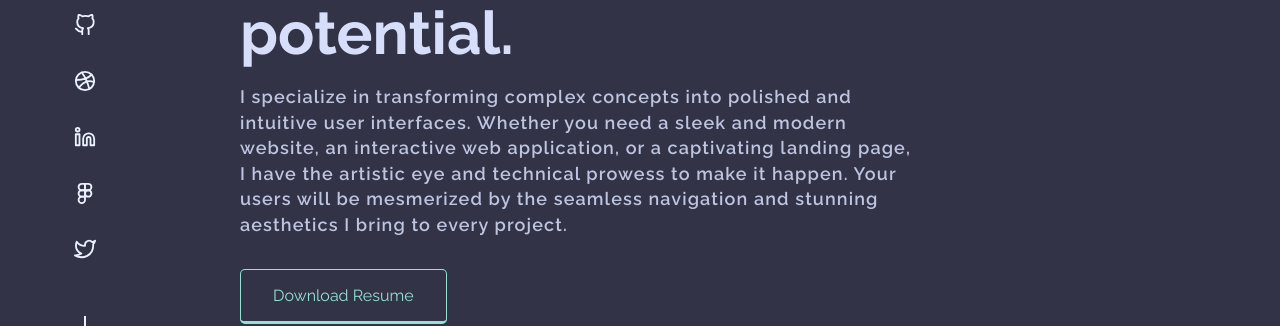
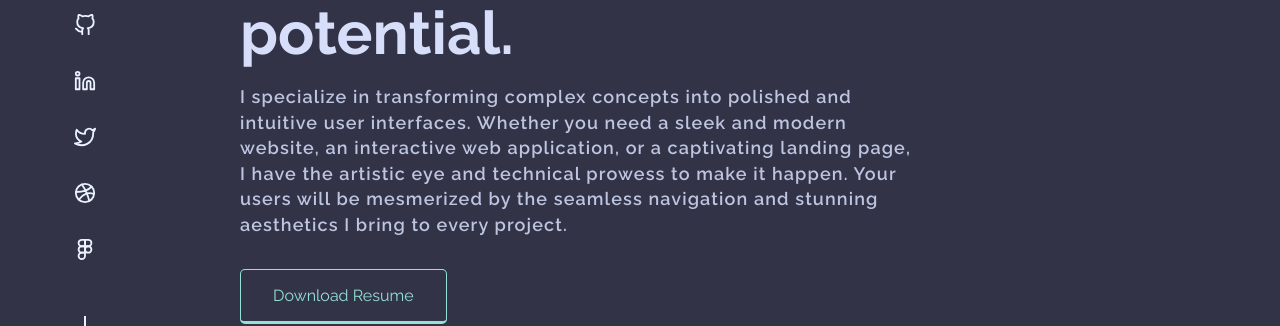
Before and after one commit to ocitocit/personal-web, a Next.js app: page / in a window 1280 px wide. Shown: the part 394-720 px from the top of the page. Built offline with nearby package versions, Linux system fonts and the light colour scheme.

Commit message:
Rearranging the sequence of social icons

```diff
--- a/components/SocialIcon.tsx
+++ b/components/SocialIcon.tsx
@@ -6,24 +6,24 @@ const SocialIcon = () => {
   const socialLinks = [
     { name: 'Github', icon: <FiGithub />, link: 'https://www.github.com/ocitocit' },
     {
+      name: 'LinkedIn',
+      icon: <FiLinkedin />,
+      link: 'https://www.linkedin.com/in/ocitocit/'
+    },
+    {
+      name: 'Twitter',
+      icon: <FiTwitter />,
+      link: 'https://twitter.com/0citocit'
+    },
+    {
       name: 'Dribbble',
       icon: <FiDribbble />,
       link: 'https://dribbble.com/ocitocit'
     },
     {
-      name: 'LinkedIn',
-      icon: <FiLinkedin />,
-      link: 'https://www.linkedin.com/in/ocitocit/'
-    },
-    {
       name: 'Figma',
       icon: <FiFigma />,
       link: 'https://www.figma.com/@ocitocit'
-    },
-    {
-      name: 'Twitter',
-      icon: <FiTwitter />,
-      link: 'https://twitter.com/0citocit'
     }
   ];
 
```
